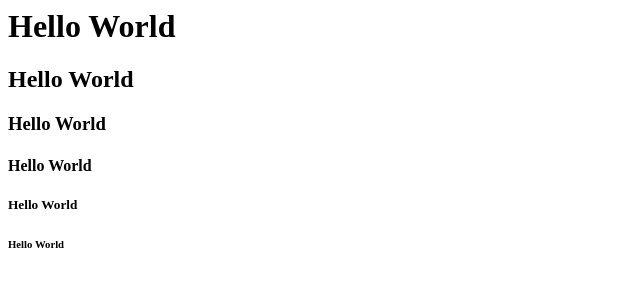
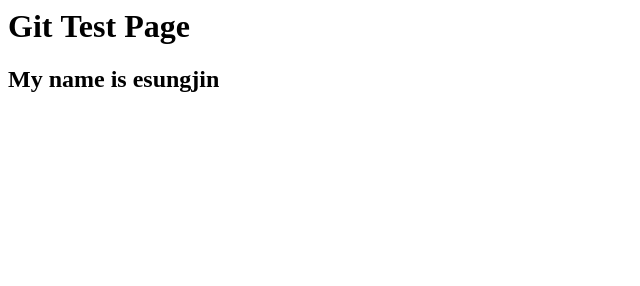
Before and after one commit to esungjin/first, a plain HTML site: page index.html in a window 1280 px wide. Shown: the whole page, without its empty margins (0-640 px from the left). Drawn offline with Linux system fonts and the light colour scheme.

Commit message:
index.html 수정

```diff
--- a/index.html
+++ b/index.html
@@ -1,6 +1,9 @@
-<h1>Hello World</h1>
-<h2>Hello World</h2>
-<h3>Hello World</h3>
-<h4>Hello World</h4>
-<h5>Hello World</h5>
-<h6>Hello World</h6>
+<!DOCTYPE html>
+<html>
+    <head>
+    </head>
+    <body>
+        <h1>Git Test Page</h1>
+        <h2>My name is esungjin</h2>
+    </body>
+    </html>
```
